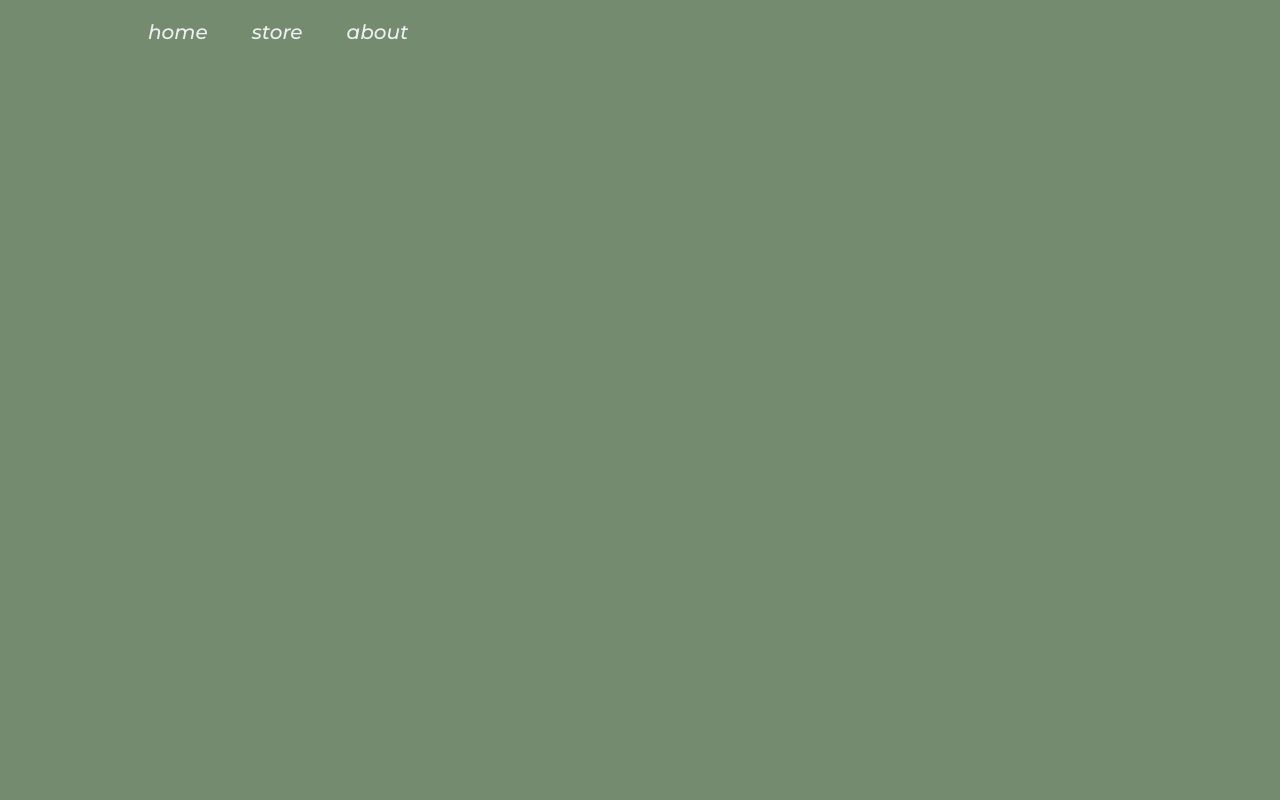
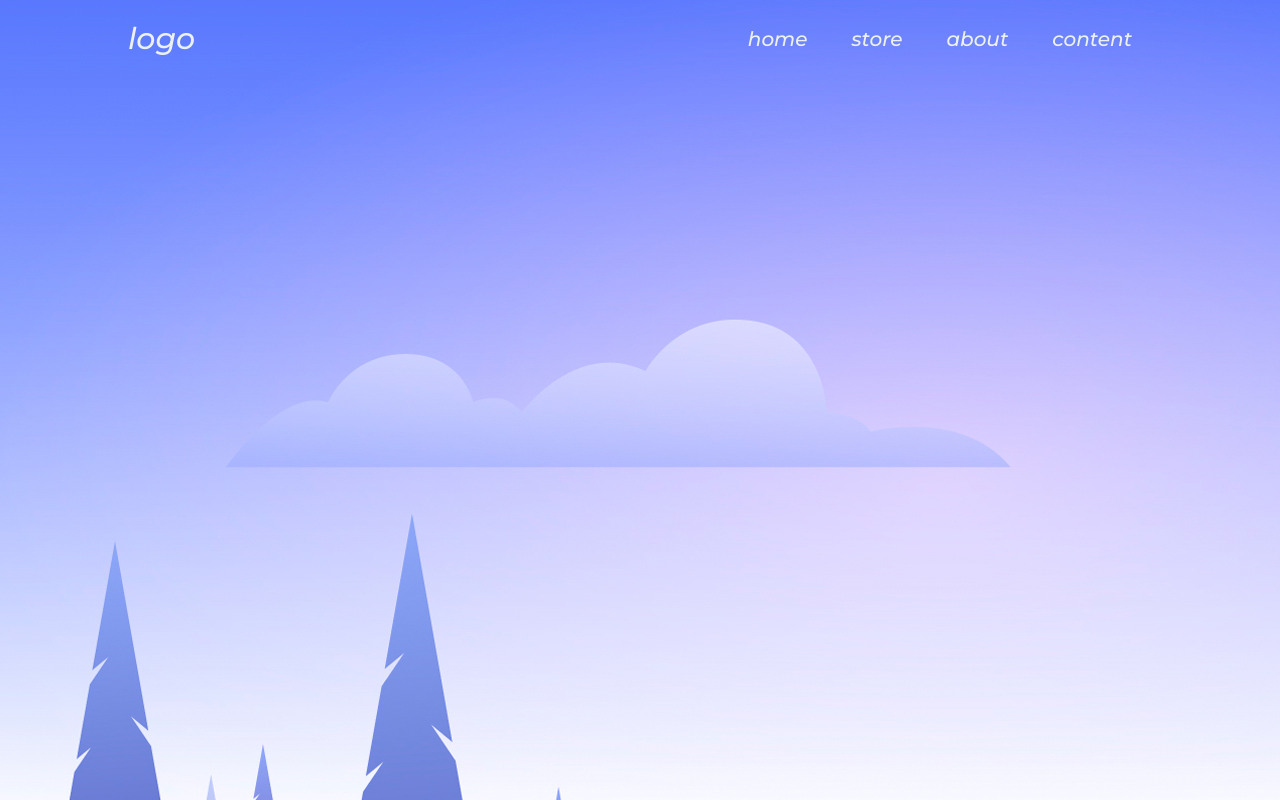
Before and after one commit to leo950723/my-web, a plain HTML site: page index.html in a window 1280 px wide. Drawn offline with Linux system fonts and the light colour scheme.

Commit message:
version0.3

```diff
--- a/index.html
+++ b/index.html
@@ -12,12 +12,13 @@
 
 
   <header>
-
+    <a href="#" class="Logo">logo</a>
     <nav class="navbar">
       <ul>
         <li><a href="#">home</a></li>
         <li><a href="#">store</a></li>
         <li><a href="#">about</a></li>
+        <li><a href="#">content</a></li>
       </ul>
     </nav>
 
--- a/style.css
+++ b/style.css
@@ -9,8 +9,8 @@
 
 }
 
-body {
-  background-color: #748B6F;
+body
+{ background:url("background.jpg") no-repeat;
 }
 
 li,
@@ -24,7 +24,9 @@ button {
 
 
 }
-
+.Logo {
+  font-size:30px;
+}
 header {
   display: flex;
   justify-content: space-between;
```
Also changed, not shown: background.jpg (added).
